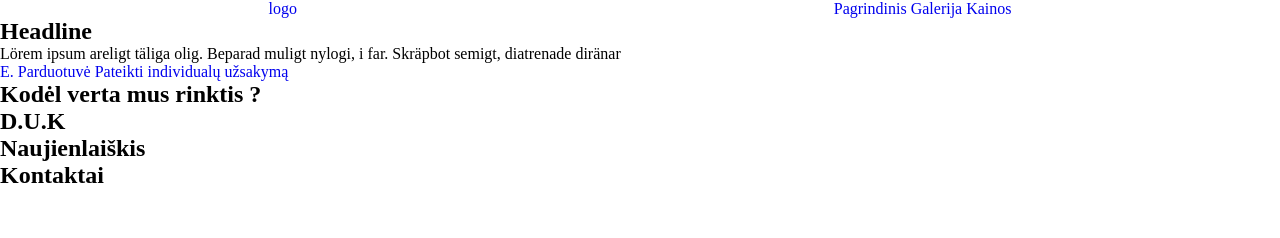
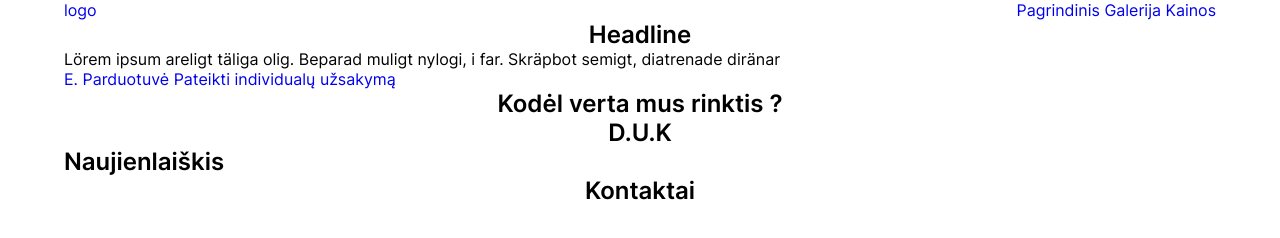
Before and after one commit to liepsneletech/19-test-2, a website: page index.html in a window 1280 px wide. Drawn offline with Linux system fonts and the light colour scheme.

Commit message:
Added images

```diff
--- a/css/base/global.css
+++ b/css/base/global.css
@@ -4,6 +4,24 @@
 }
 
 /* FONTS */
+
+@font-face {
+  font-family: "Inter";
+  src: url(../../assets/fonts/inter/Inter-Regular.ttf) format("truetype");
+  font-weight: 400;
+}
+
+@font-face {
+  font-family: "Inter";
+  src: url(../../assets/fonts/inter/Inter-Medium.ttf) format("truetype");
+  font-weight: 500;
+}
+
+@font-face {
+  font-family: "Inter";
+  src: url(../../assets/fonts/inter/Inter-SemiBold.ttf) format("truetype");
+  font-weight: 600;
+}
 
 /* CSS RESET */
 
@@ -14,6 +32,10 @@ body * {
   box-sizing: border-box;
 }
 
+body {
+  font-family: Inter, sans-serif;
+}
+
 ul,
 ol {
   list-style: none;
@@ -22,3 +44,8 @@ ol {
 a {
   text-decoration: none;
 }
+
+.main-title,
+.section-title {
+  text-align: center;
+}
--- a/css/base/layout.css
+++ b/css/base/layout.css
@@ -1,3 +1,4 @@
 .container {
   width: 90%;
+  margin: 0 auto;
 }
--- a/css/pages/home.css
+++ b/css/pages/home.css
@@ -3,14 +3,12 @@
 @import "../base/global.css";
 @import "../base/layout.css";
 
-/* FONTS */
+/* HOME */
 
-@font-face {
+.header {
 }
-
-/* HOME */
 
 .main-nav {
   display: flex;
-  justify-content: space-around;
+  justify-content: space-between;
 }
--- a/index.html
+++ b/index.html
@@ -9,7 +9,7 @@
     <link rel="stylesheet" href="./css/pages/home.css" />
   </head>
   <body>
-    <header class="header">
+    <header class="header container">
       <nav class="main-nav">
         <a href="#" class="nav-logo nav-link">logo</a>
         <div class="nav-menu">
@@ -32,14 +32,14 @@
       <section class="choose-us container">
         <h2 class="section-title">Kodėl verta mus rinktis ?</h2>
       </section>
-      <section class="duk">
+      <section class="duk container">
         <h2 class="section-title">D.U.K</h2>
       </section>
-      <section class="newsletter">
+      <section class="newsletter container">
         <h2 class="newsletter">Naujienlaiškis</h2>
       </section>
     </main>
-    <footer class="footer">
+    <footer class="footer container">
       <h2 class="section-title">Kontaktai</h2>
     </footer>
     <!-- scripts -->
```
Also changed, not shown: assets/img/choose-us/choose-us-img-1.png (renamed from assets/img/choose-us-img-1.png), assets/img/choose-us/choose-us-img-2.png (renamed from assets/img/choose-us-img-2.png), assets/img/choose-us/choose-us-img-3.png (renamed from assets/img/choose-us-img-3.png), assets/img/newsletter/newsletter-email-icon.svg (added), 2 other files.
